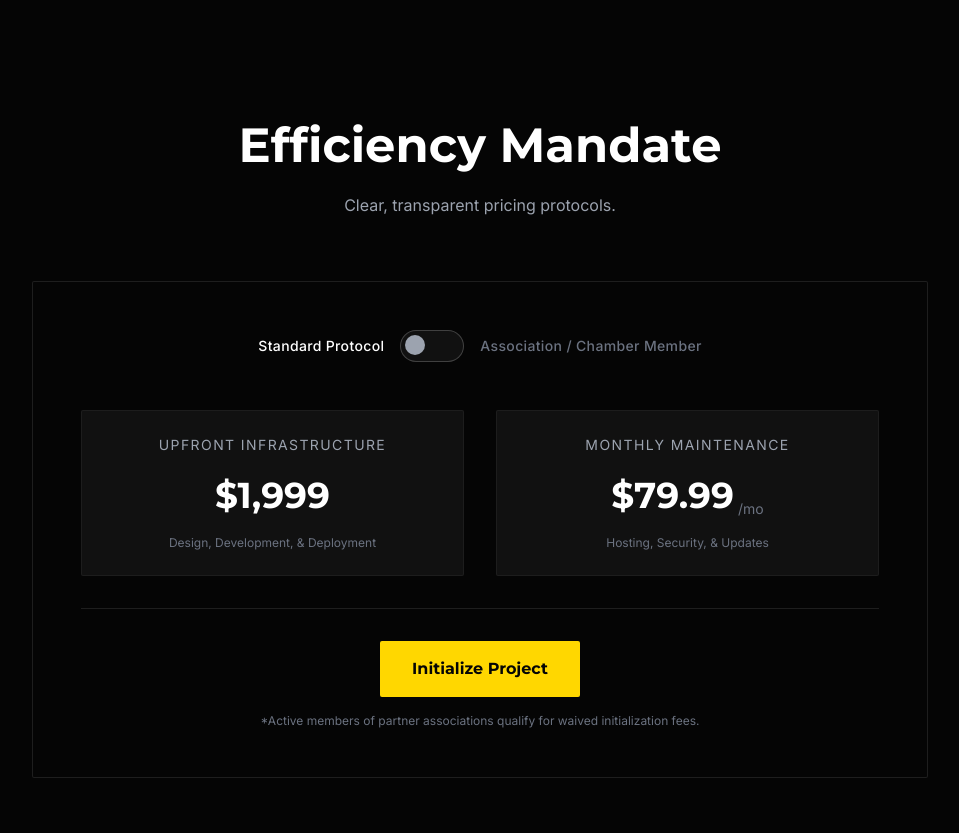
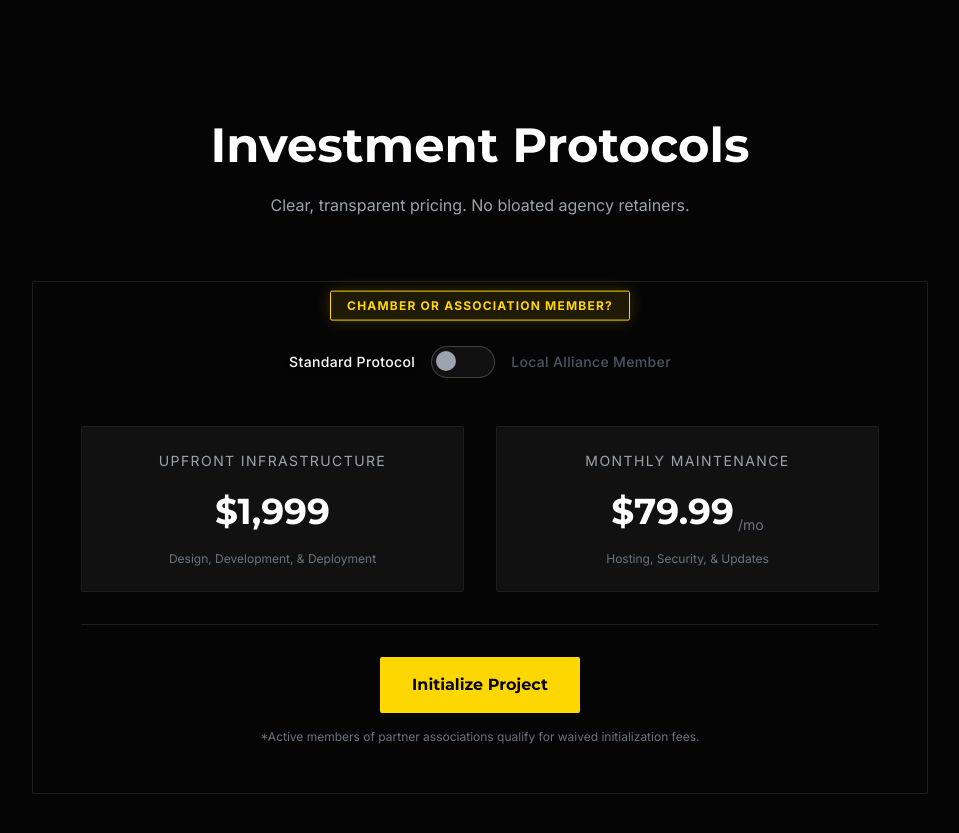
Before and after one commit to ed276/miltonhaines.com, a React (Vite) app: page / in a window 1280 px wide. Shown: the part 9200-10033 px from the top of the page, without its empty margins (160-1119 px from the left). Built offline with nearby package versions, Linux system fonts and the light colour scheme.

Commit message:
feat: redesign pricing section to emphasize local alliance membership

```diff
--- a/src/components/PricingEngine.jsx
+++ b/src/components/PricingEngine.jsx
@@ -11,33 +11,42 @@ const PricingEngine = () => {
 
             <div className="container mx-auto px-6 relative z-10">
                 <div className="text-center mb-16">
-                    <h2 className="text-3xl md:text-5xl font-heading font-bold mb-6">Efficiency Mandate</h2>
-                    <p className="text-gray-400">Clear, transparent pricing protocols.</p>
+                    <h2 className="text-3xl md:text-5xl font-heading font-bold mb-6">Investment Protocols</h2>
+                    <p className="text-gray-400">Clear, transparent pricing. No bloated agency retainers.</p>
                 </div>
 
                 <div className="max-w-4xl mx-auto bg-void border border-white/10 rounded-sm p-8 md:p-12 backdrop-blur-sm relative">
                     {/* Toggle Switch */}
-                    <div className="flex flex-col md:flex-row justify-center items-center mb-12 space-y-4 md:space-y-0 md:space-x-4">
-                        <span className={`text-sm font-medium tracking-wide ${!isMember ? 'text-white' : 'text-gray-500'}`}>Standard Protocol</span>
+                    <div className="relative flex flex-col items-center mb-12 mt-4">
+                        {/* Tooltip to draw attention */}
+                        {!isMember && (
+                            <div className="absolute -top-10 md:-top-12 animate-bounce bg-primary-gold/10 border border-primary-gold text-primary-gold text-xs font-bold uppercase tracking-widest px-4 py-1.5 rounded-sm shadow-[0_0_15px_rgba(255,215,0,0.2)] z-10 cursor-pointer" onClick={() => setIsMember(true)}>
+                                Chamber or Association Member?
+                            </div>
+                        )}
+
+                        <div className="flex flex-col md:flex-row justify-center items-center space-y-4 md:space-y-0 md:space-x-4">
+                            <span className={`text-sm font-medium tracking-wide transition-colors ${!isMember ? 'text-white drop-shadow-md' : 'text-gray-600'}`}>Standard Protocol</span>
 
                             <button
                                 onClick={() => setIsMember(!isMember)}
                                 className={`
-                                relative w-16 h-8 rounded-full border transition-colors duration-300 focus:outline-none
-                                ${isMember ? 'bg-primary-gold/10 border-primary-gold' : 'bg-white/5 border-white/20'}
+                                    relative w-16 h-8 rounded-full border transition-all duration-300 focus:outline-none
+                                    ${isMember ? 'bg-primary-gold/20 border-primary-gold shadow-[0_0_15px_rgba(255,215,0,0.3)]' : 'bg-white/5 border-white/20 hover:border-primary-gold/50'}
                                 `}
                             >
                                 <span
                                     className={`
-                                    absolute top-1 left-1 w-5 h-5 rounded-full transition-transform duration-300
-                                    ${isMember ? 'translate-x-8 bg-primary-gold shadow-[0_0_10px_rgba(255,215,0,0.5)]' : 'translate-x-0 bg-gray-400'}
+                                        absolute top-1 left-1 w-5 h-5 rounded-full transition-all duration-300
+                                        ${isMember ? 'translate-x-8 bg-primary-gold shadow-[0_0_10px_rgba(255,215,0,0.8)]' : 'translate-x-0 bg-gray-400'}
                                     `}
                                 ></span>
                             </button>
 
-                        <span className={`text-sm font-medium tracking-wide ${isMember ? 'text-primary-gold' : 'text-gray-500'}`}>
-                            Association / Chamber Member
+                            <span className={`text-sm font-medium tracking-wide transition-colors ${isMember ? 'text-primary-gold drop-shadow-[0_0_8px_rgba(255,215,0,0.5)]' : 'text-gray-600'}`}>
+                                Local Alliance Member
                             </span>
+                        </div>
                     </div>
 
                     {/* Pricing Grid */}
```
Lines whose indentation alone changed are shown as unchanged.
